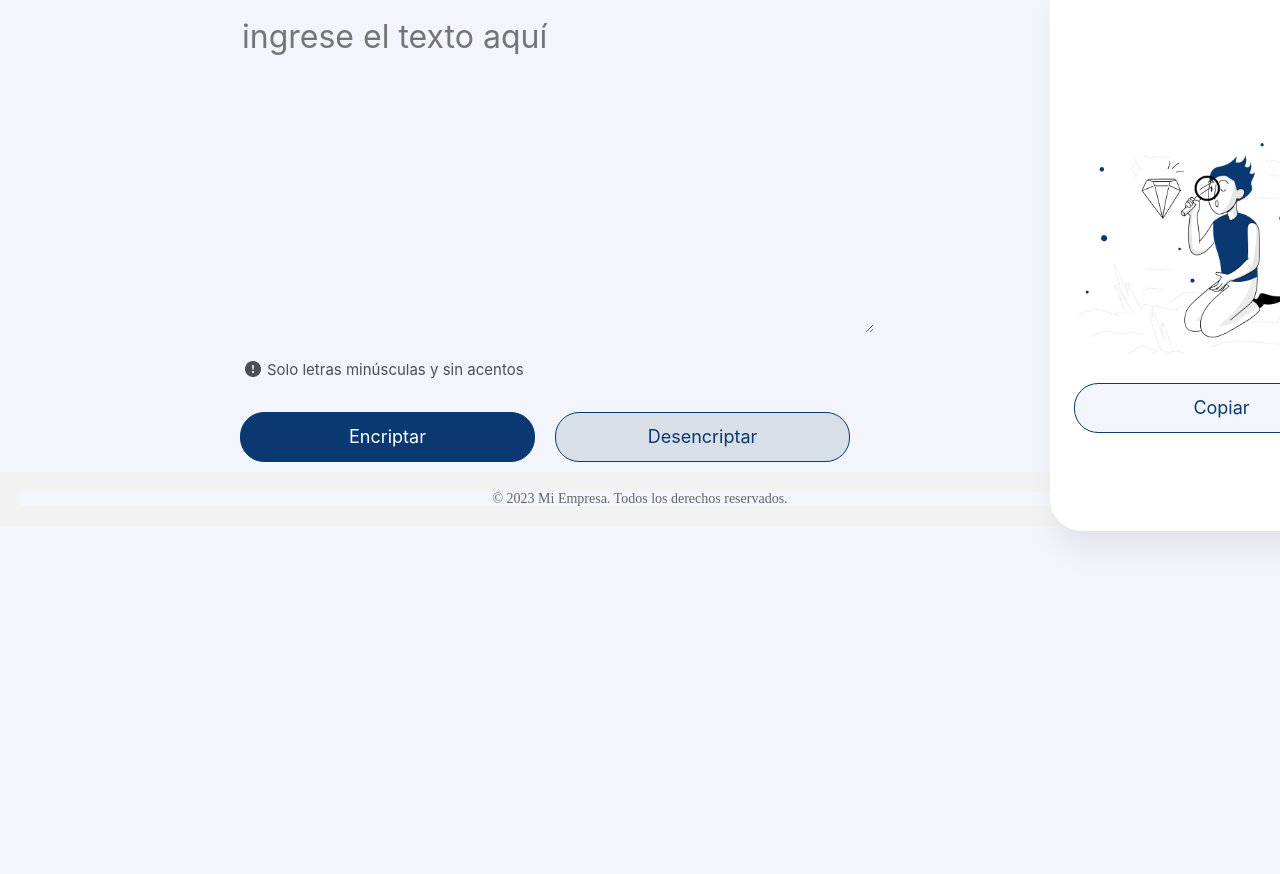
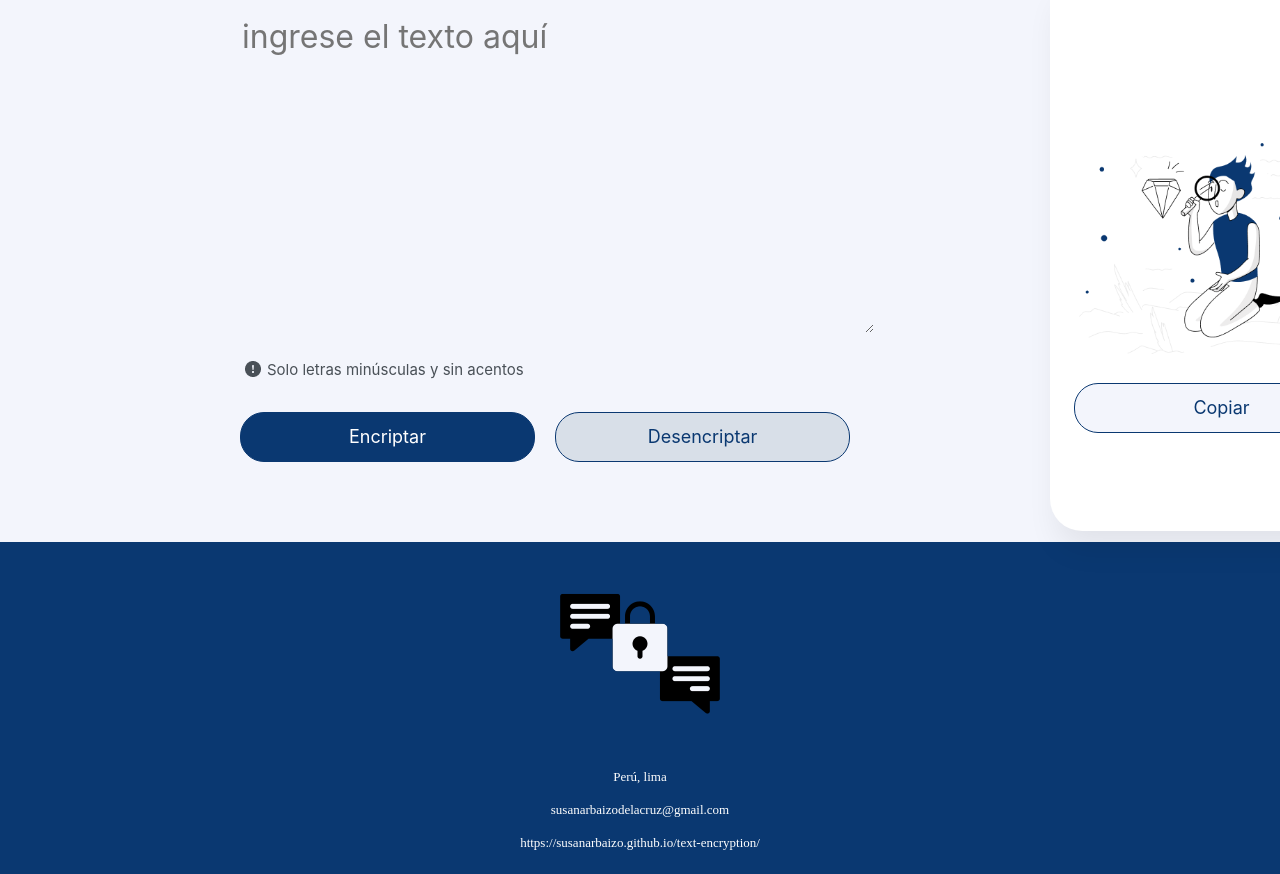
Before and after one commit to SusanArbaizo/text-encryption, a plain HTML site: page index.html in a window 1280 px wide. Shown: the part 73-947 px from the top of the page. Before the commit the page ends 800 px from the top, so only its background shows below. Drawn offline with Linux system fonts and the light colour scheme.

Commit message:
agregando footer

```diff
--- a/index.html
+++ b/index.html
@@ -33,13 +33,12 @@
         </section>
     </main>
     <script src="script.js"></script>
+
     <footer>
-        <p>© 2023 Mi Empresa. Todos los derechos reservados.</p>
-      </footer>
-
-    <!-- <footer>
-        <img src="imagenes/Muñeco.png">
-        <p class="copyright">&copy Susan Arbaizo</p>
-    </footer> -->
+        <img class="footer-img" src="imagenes/encrip.png">
+        <p class="foot">Perú, lima</p>
+        <p class="foot">susanarbaizodelacruz@gmail.com</p>
+        <p class="foot">https://susanarbaizo.github.io/text-encryption/</p>
+    </footer>
 </body>
 </html>
--- a/style.css
+++ b/style.css
@@ -90,18 +90,26 @@ main{
 
 }
 
-/* footer{
+footer{
+
+    margin-top: 5em;
+    padding: 5px;
+    background-image: url(imagenes/footer_edt.png);
+    background-repeat: no-repeat;
+    background-position: center;
+    background-size: cover;
     text-align: center;
-    background: url(imagenes/footer_edt.png);
-    padding: 40px;
-} */
-footer {
-    background-color: #f2f2f2;
-    padding: 20px;
-    text-align: center;
-    font-size: 14px;
-    color: #666;
-  }
+}
+.footer-img {
+    background-color: transparent;
+}
+.foot {
+    background-color: transparent;
+    color: #FFFFFF;
+    font-size: 13px;
+    margin: 20px;
+}
+
 .btn-copiar{
     border: 1px solid #0A3871;
     border-radius: 24px;
```
Also changed, not shown: imagenes/encrip.png (added).
